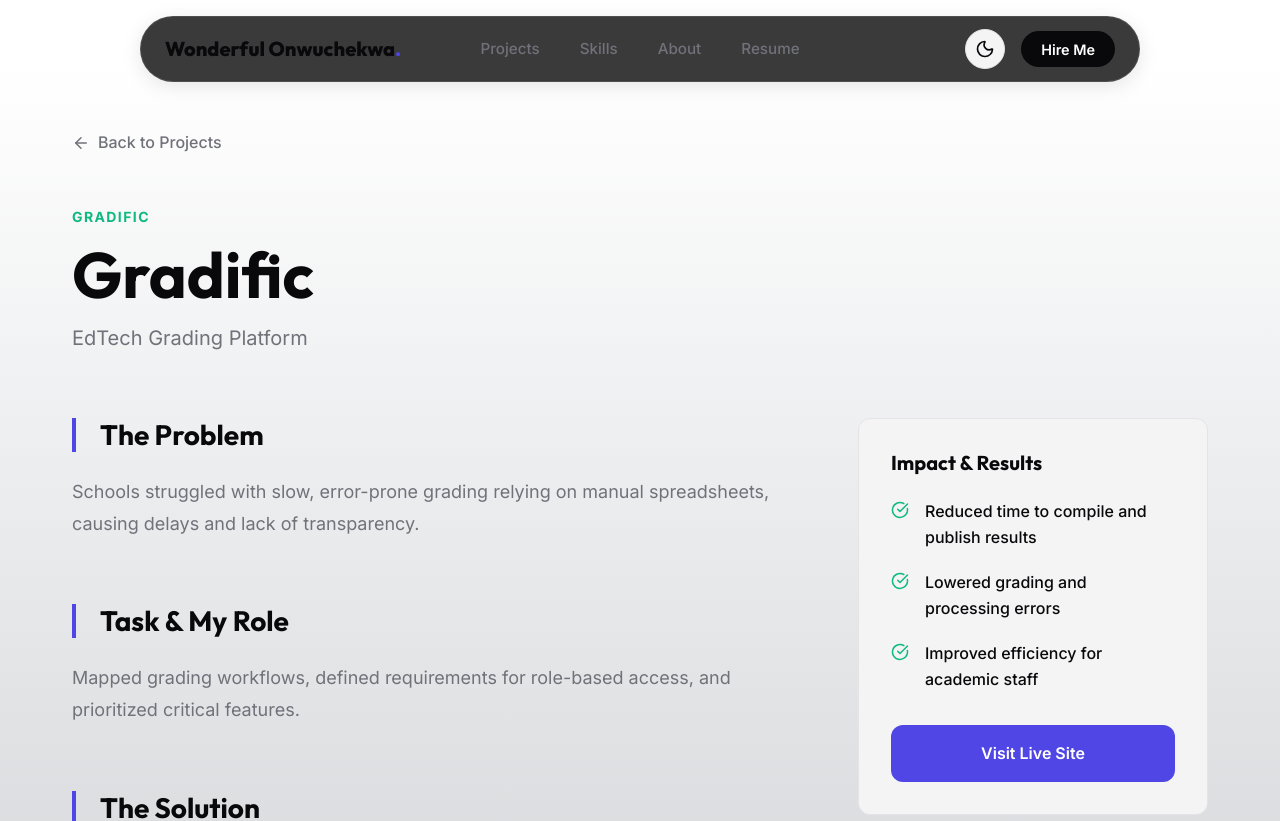
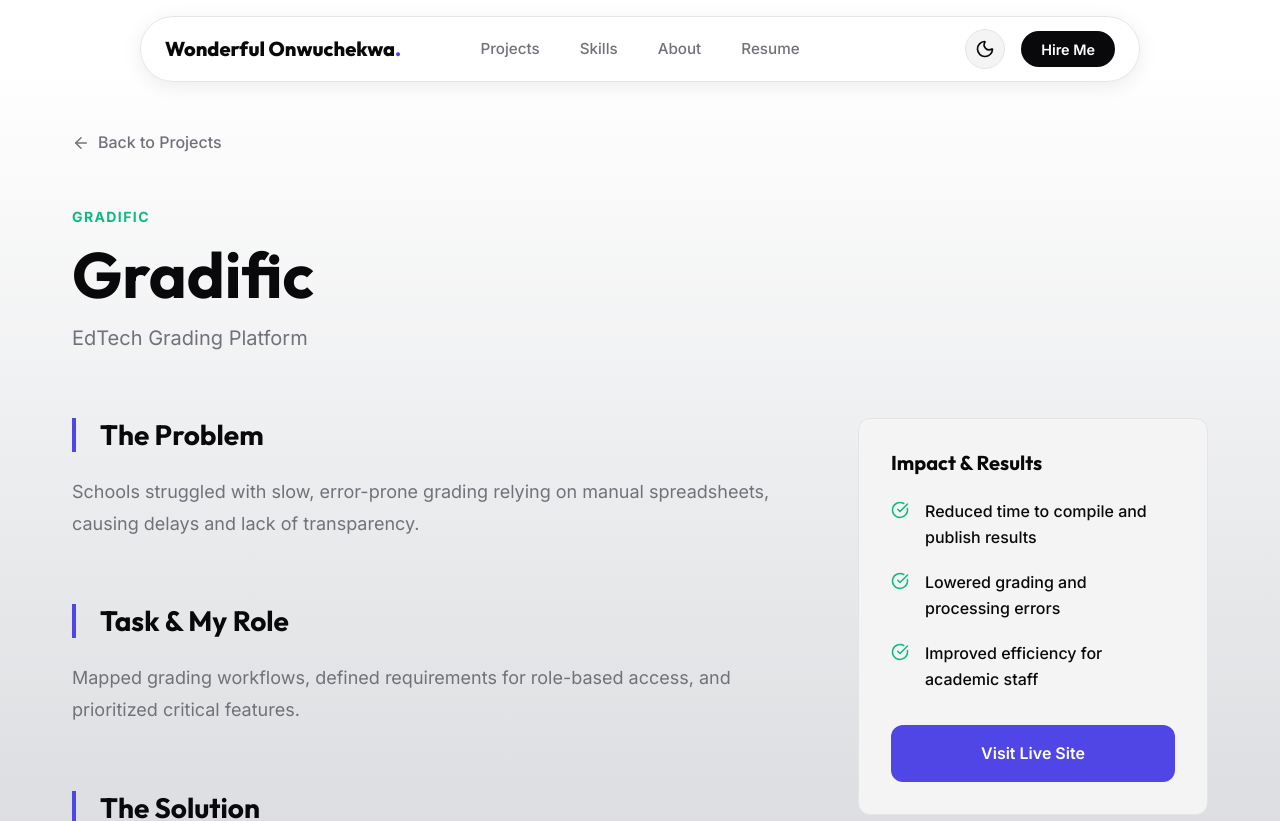
Before and after one commit to Bigwondy/PM-Portfolio, a Next.js app: page /projects/gradific in a window 1280 px wide. Shown: the top 821 px of the page. Built offline with nearby package versions, Linux system fonts and the light colour scheme.

Commit message:
Improve light mode styling for navbar and skills section

```diff
--- a/app/globals.css
+++ b/app/globals.css
@@ -11,6 +11,8 @@
   --border: #e4e4e7;
   --card: #f4f4f5;
   --card-hover: #e4e4e7;
+  --navbar-bg: rgba(255, 255, 255, 0.85);
+  --section-bg: #f8fafc;
 
   --font-main: 'Inter', system-ui, -apple-system, sans-serif;
   --font-heading: 'Outfit', sans-serif;
@@ -31,6 +33,8 @@
   --border: #27272a;
   --card: #18181b;
   --card-hover: #27272a;
+  --navbar-bg: rgba(9, 9, 11, 0.85);
+  --section-bg: rgba(24, 24, 27, 0.3);
 }
 
 * {
--- a/components/Header.module.css
+++ b/components/Header.module.css
@@ -9,13 +9,13 @@
   display: grid;
   grid-template-columns: 1fr auto 1fr;
   align-items: center;
-  background-color: rgba(9, 9, 11, 0.8);
+  background-color: var(--navbar-bg);
   backdrop-filter: blur(12px);
   -webkit-backdrop-filter: blur(12px);
-  border: 1px solid rgba(255, 255, 255, 0.1);
+  border: 1px solid var(--border);
   padding: 0.75rem 1.5rem;
   border-radius: 9999px; /* Pill shape */
-  box-shadow: 0 4px 20px rgba(0, 0, 0, 0.1);
+  box-shadow: 0 4px 20px rgba(0, 0, 0, 0.08);
   max-width: 1000px;
   margin: 0 auto;
 }
--- a/components/SkillsSection.module.css
+++ b/components/SkillsSection.module.css
@@ -1,6 +1,6 @@
 .section {
   padding: 6rem 0;
-  background-color: rgba(24, 24, 27, 0.3);
+  background-color: var(--section-bg);
 }
 
 .heading {
```
